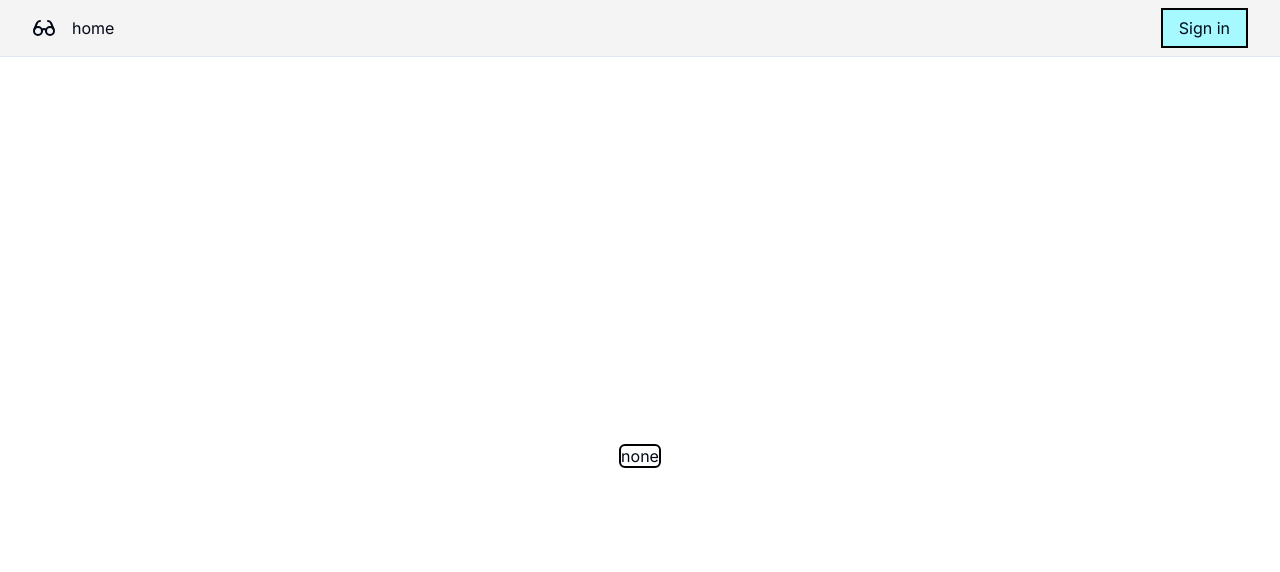
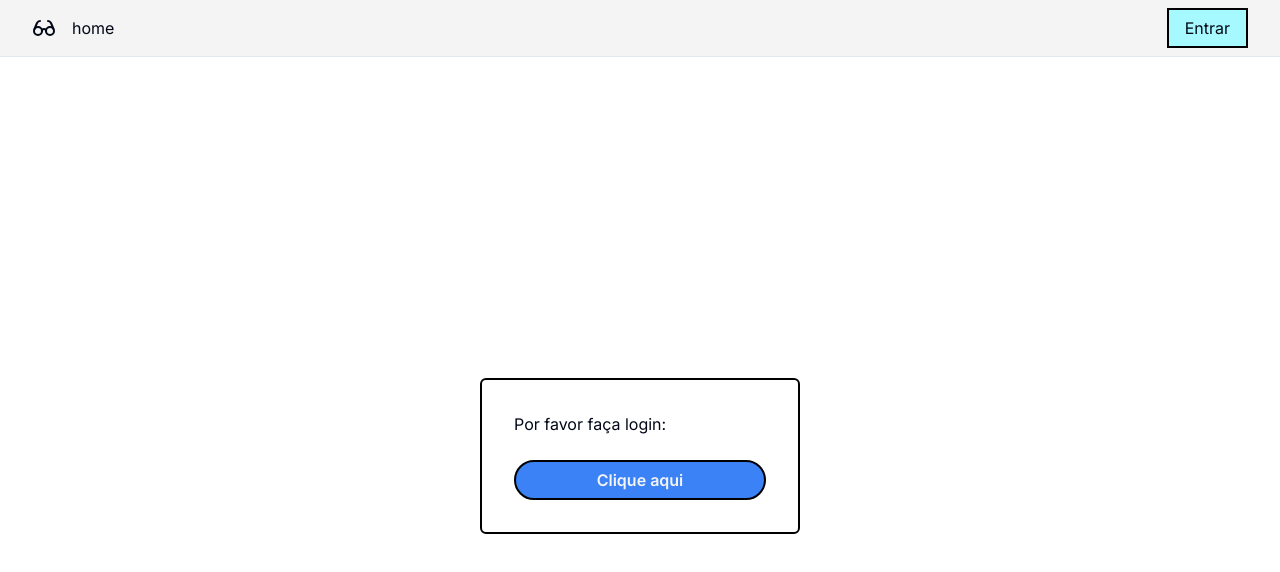
Before and after one commit to moggishere/teste-duosystem, a Next.js app: page / in a window 1280 px wide. Shown: the top 572 px of the page. Built offline with nearby package versions, Linux system fonts and the light colour scheme; no server answers.

Commit message:
(chore) - ajuste de redirects

```diff
--- a/src/app/page.tsx
+++ b/src/app/page.tsx
@@ -4,6 +4,7 @@ import { authOptions } from "@/lib/auth";
 import { getServerSession } from "next-auth";
 import Link from "next/link";
 import { Card } from "@/components/ui/card";
+import { Button } from "@/components/ui/button";
 
 export default async function Home() {
   const session = await getServerSession(authOptions);
@@ -11,15 +12,24 @@ export default async function Home() {
   console.log(session);
 
   if (!session) {
-    return <Card variant="default">none</Card>;
+    return (
+      <Card variant="default" className="flex flex-col p-8 gap-6">
+        <span>Por favor faça login: </span>
+        <Button asChild variant="link" format="pill">
+          <Link href="/sign-in">Clique aqui</Link>
+        </Button>
+      </Card>
+    );
   }
 
   return (
     <div>
       <h1 className="text-4xl">Home</h1>
-      <Link className={buttonVariants()} href="/admin">
-        Ir para dashboard de adm
-      </Link>
+      <Button asChild variant="link" format="pill">
+        <Link href="/admin">
+          Ir para dashboard de adm
+        </Link>
+      </Button>
 
       <h2>Client Session</h2>
       <User />
--- a/src/components/Navbar.tsx
+++ b/src/components/Navbar.tsx
@@ -20,7 +20,7 @@ const Navbar = async () => {
         ) : (
           <Button asChild={true}>
             <Link href="/sign-in">
-              Sign in
+              Entrar
             </Link>
           </Button>
         )}
--- a/src/components/form/SignInForm.tsx
+++ b/src/components/form/SignInForm.tsx
@@ -47,8 +47,8 @@ const SignInForm = () => {
       //TODO adicionar toast de error
       console.log(signInData.error);
     } else {
-      router.push("/admin");
-      router.refresh();
+      router.push("/");
+      router.refresh(); // necessario refresh para garantir repopulacao de dados da session
     }
   };
 
@@ -88,7 +88,7 @@ const SignInForm = () => {
               </FormItem>
             )}
           />
-          <span className="flex justify-end gap-2  w-full mt-8">
+          <span className="flex justify-end items-center gap-2 leading-tight w-full mt-8 h-8">
             <span>{"Revelar a senha"}</span>
             <Toggle
               pressed={isPasswordVisible}
--- a/src/components/form/SignUpForm.tsx
+++ b/src/components/form/SignUpForm.tsx
@@ -175,7 +175,7 @@ const SignUpForm = () => {
               </FormItem>
             )}
           />
-          <span className="flex justify-end gap-2  w-full mt-8">
+          <span className="flex justify-end items-center gap-2 leading-tight w-full mt-8 h-8">
             <span>{"Revelar a senha"}</span>
             <Toggle
               pressed={isPasswordVisible}
```
